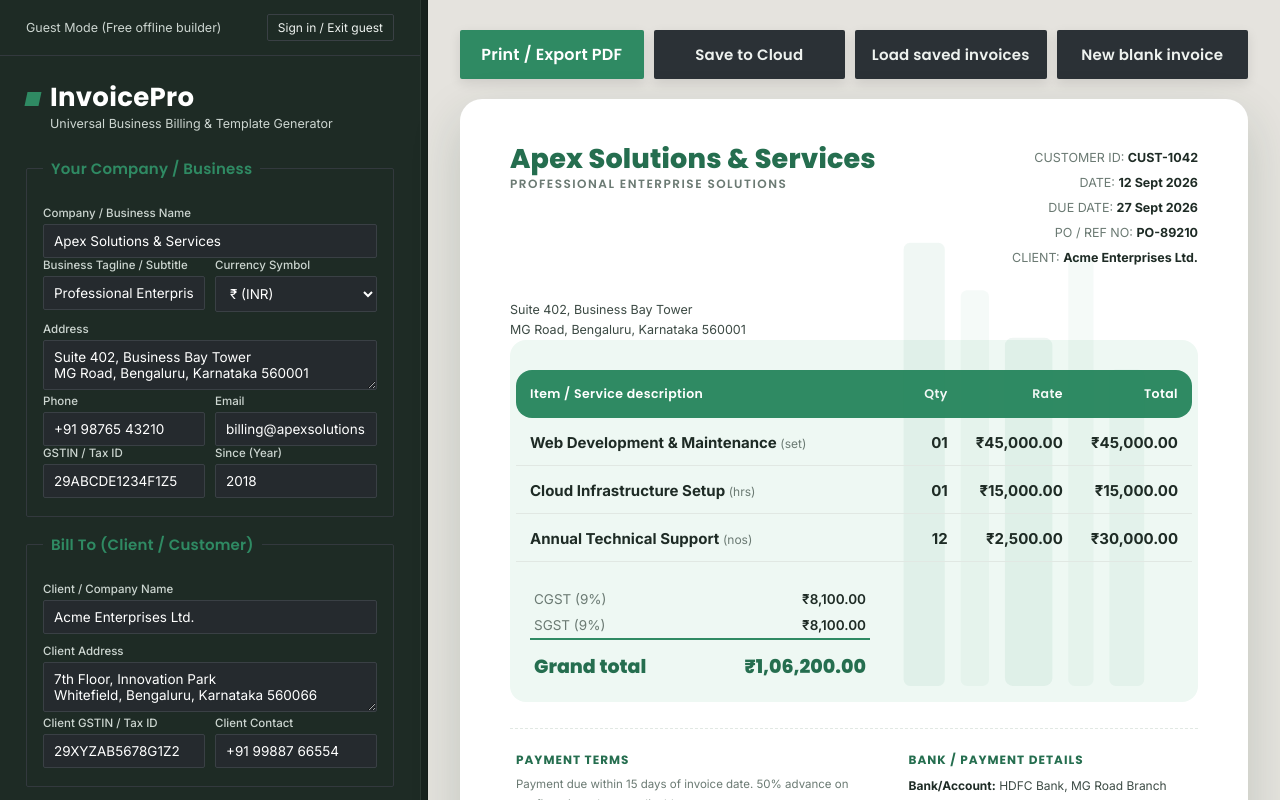
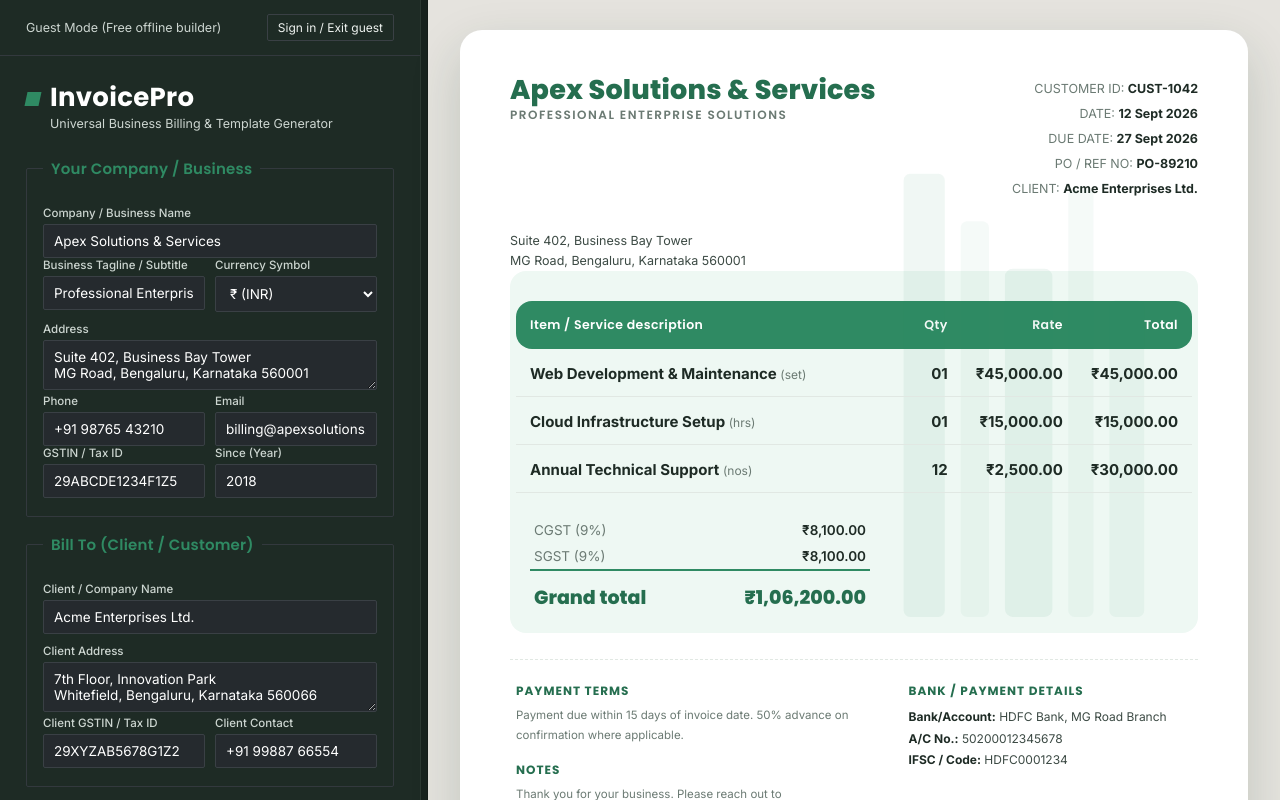
Before and after one commit to ArkamVentures/InvoicePro, a React (Vite) app: page / in a window 1280 px wide. Both pictures are taken after a click on the button "⚡ Continue as Guest (No Login Required)". Shown: the top 800 px of the page. Built offline with nearby package versions, Linux system fonts and the light colour scheme; no server answers.

Commit message:
feat: move action buttons to bottom of invoice preview page

```diff
--- a/src/components/InvoicePreview.jsx
+++ b/src/components/InvoicePreview.jsx
@@ -14,14 +14,6 @@ export default function InvoicePreview({
 
   return (
     <div className="stage">
-      <div className="preview-toolbar">
-        <button className="btn btn-primary" type="button" onClick={onPrint}>Print / Export PDF</button>
-        <button className="btn btn-ghost" type="button" onClick={onSave} disabled={saving}>
-          {saving ? "Saving…" : "Save to Cloud"}
-        </button>
-        <button className="btn btn-ghost" type="button" onClick={onOpenLoad}>Load saved invoices</button>
-        <button className="btn btn-ghost" type="button" onClick={onNew}>New blank invoice</button>
-      </div>
       <div className="sheet" id="sheet">
         <div className="sheet-inner">
           <div className="doc-head">
@@ -135,6 +127,14 @@ export default function InvoicePreview({
           {invoice.sinceYear && <span className="since">EST. <span>{invoice.sinceYear}</span></span>}
         </div>
       </div>
+      <div className="preview-toolbar" style={{ marginTop: 24 }}>
+        <button className="btn btn-primary" type="button" onClick={onPrint}>Print / Export PDF</button>
+        <button className="btn btn-ghost" type="button" onClick={onSave} disabled={saving}>
+          {saving ? "Saving…" : "Save to Cloud"}
+        </button>
+        <button className="btn btn-ghost" type="button" onClick={onOpenLoad}>Load saved invoices</button>
+        <button className="btn btn-ghost" type="button" onClick={onNew}>New blank invoice</button>
+      </div>
     </div>
   );
 }
```
